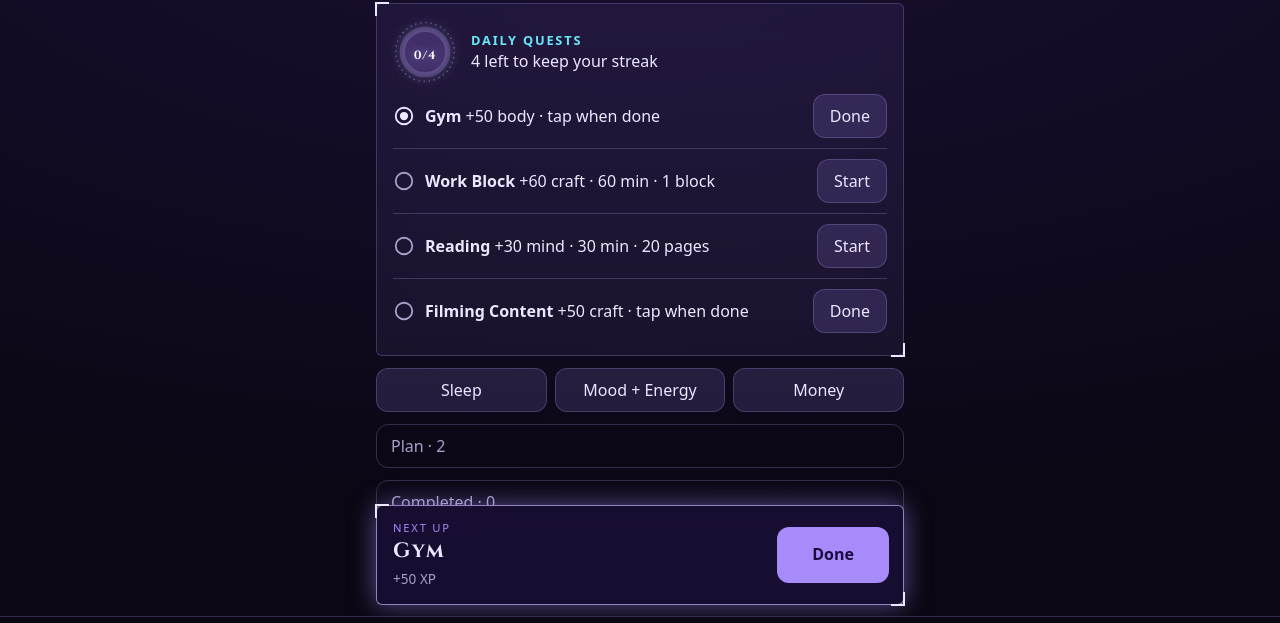
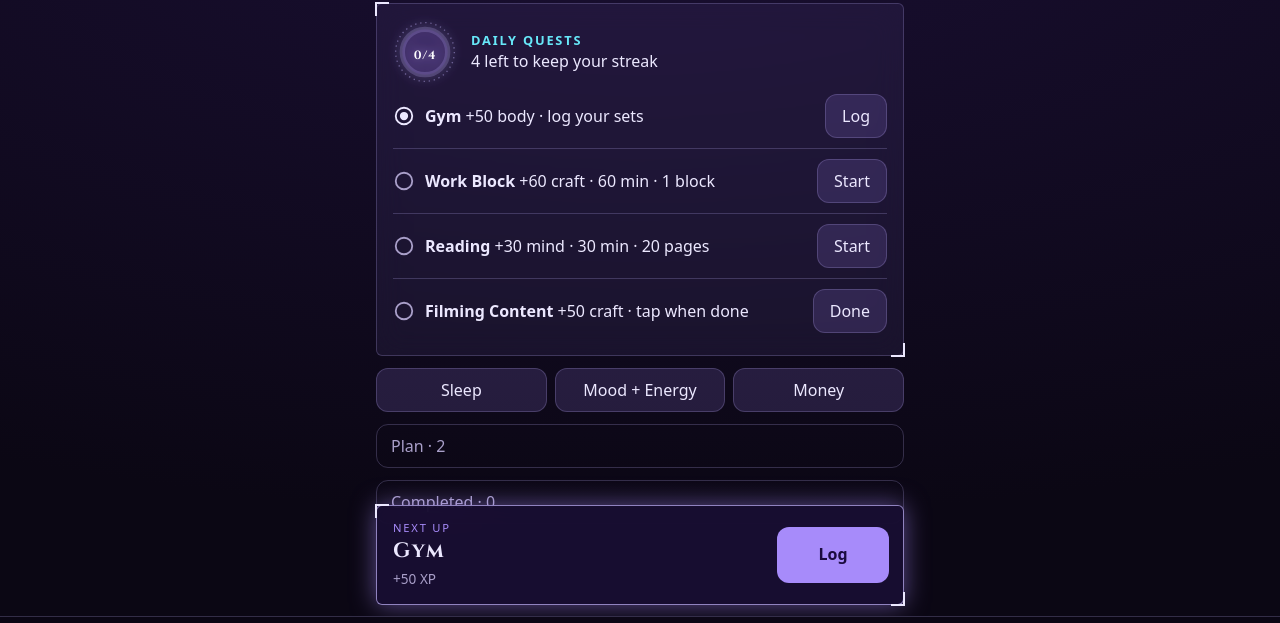
Before and after one commit to bhdang04/life-rpg, a React (Vite) app: page / in a window 1280 px wide. Shown: the part 123-746 px from the top of the page. Built offline with nearby package versions, Linux system fonts and the light colour scheme.

Commit message:
Board: Gym button says Log

```diff
--- a/src/screens/Board.tsx
+++ b/src/screens/Board.tsx
@@ -14,6 +14,7 @@ interface Props {
 }
 
 const ACTION = { tap: 'Done', timed: 'Start', checkin: 'Check in' } as const
+const label = (m: MissionDef) => (m.id === 'gym' ? 'Log' : ACTION[m.kind])
 
 // Status icon, so state is never shown by color alone.
 function Icon({ kind }: { kind: 'done' | 'next' | 'bad' | 'open' }) {
@@ -40,7 +41,7 @@ function Row({ m, state, act, next }: { m: MissionDef; state: GameState; act: (m
   const done = isDone(state, m.id)
   const broken = !!entry && !done
   const detail =
-    m.kind === 'timed' ? `${minutesFor(state, m.id)} min · ${m.tracker!.target} ${m.tracker!.label}` : m.kind === 'checkin' ? 'log once a day' : 'tap when done'
+    m.kind === 'timed' ? `${minutesFor(state, m.id)} min · ${m.tracker!.target} ${m.tracker!.label}` : m.kind === 'checkin' ? 'log once a day' : m.id === 'gym' ? 'log your sets' : 'tap when done'
   return (
     <li>
       <Icon kind={done ? 'done' : broken ? 'bad' : next ? 'next' : 'open'} />
@@ -48,7 +49,7 @@ function Row({ m, state, act, next }: { m: MissionDef; state: GameState; act: (m
         <strong>{m.name}</strong> +{m.xp} {m.stat} · {detail}
         {broken && <em> · {entry.status} ({entry.xp} XP), retry allowed</em>}
       </span>
-      {done ? <span>+{entry.xp} XP</span> : <button onClick={() => act(m)}>{broken ? 'Retry' : ACTION[m.kind]}</button>}
+      {done ? <span>+{entry.xp} XP</span> : <button onClick={() => act(m)}>{broken ? 'Retry' : label(m)}</button>}
     </li>
   )
 }
@@ -121,7 +122,7 @@ export function Board({ state, onChange, onCheckIn, onGym }: Props) {
             <strong className="display">{next.name}</strong>
             <span>{next.kind === 'timed' ? `${minutesFor(state, next.id)} min · ` : ''}+{next.xp} XP</span>
           </div>
-          <button className="go" onClick={() => act(next)}>{ACTION[next.kind]}</button>
+          <button className="go" onClick={() => act(next)}>{label(next)}</button>
         </aside>
       )}
     </main>
```
